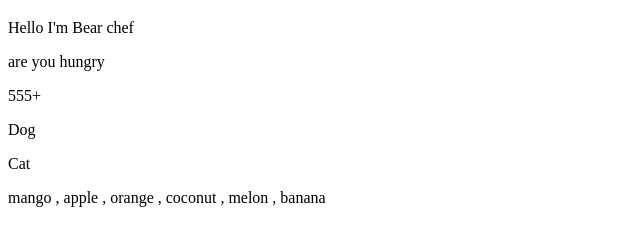
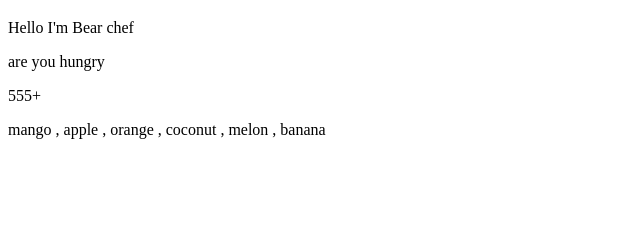
Before and after one commit to Suppasan23/git-learn1, a plain HTML site: page index.html in a window 1280 px wide. Shown: the part 61-306 px from the top of the page, without its empty margins (0-640 px from the left). Drawn offline with Linux system fonts and the light colour scheme.

Commit message:
Initial Fruit-Branch2

```diff
--- a/index.html
+++ b/index.html
@@ -17,9 +17,6 @@
 
 
 
-    <p>Dog</p>
-    <p>Cat</p>
-
     <p>mango , apple , orange , coconut , melon , banana</p>
 
   </body>
```
